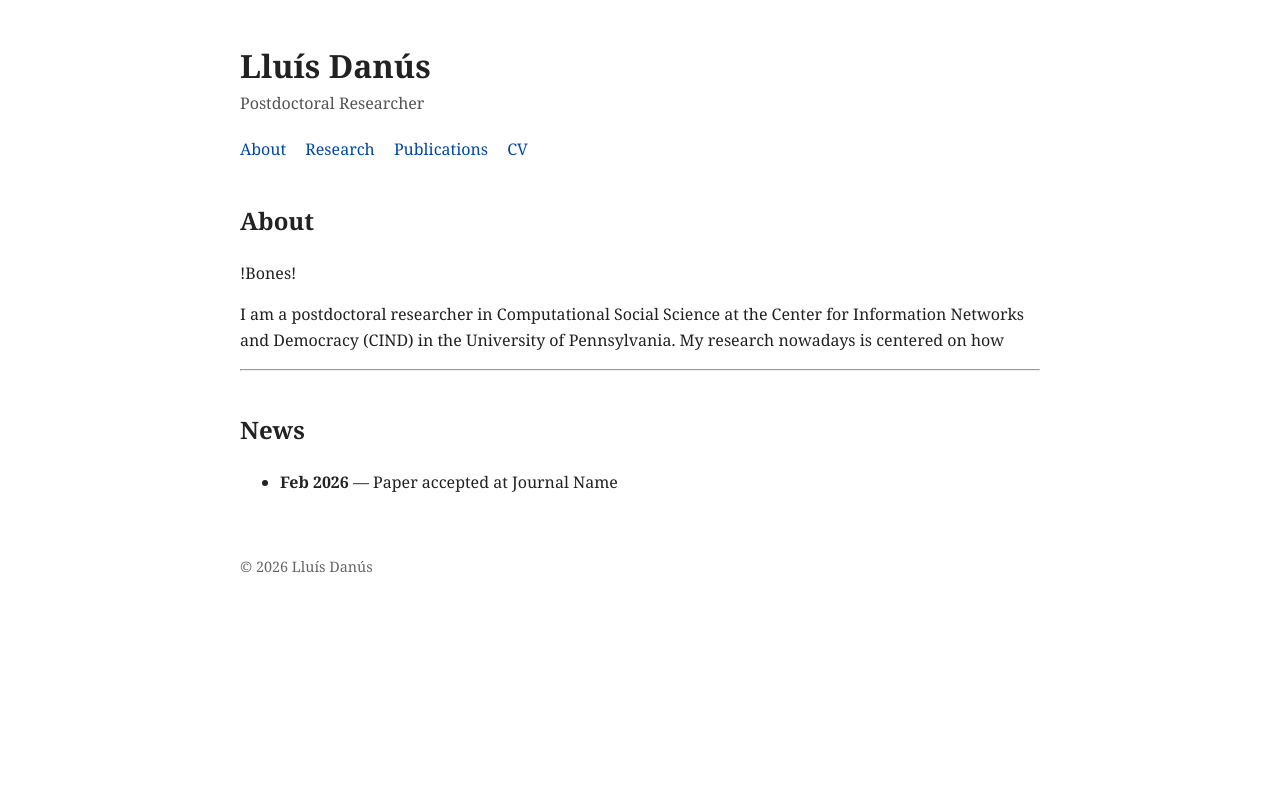
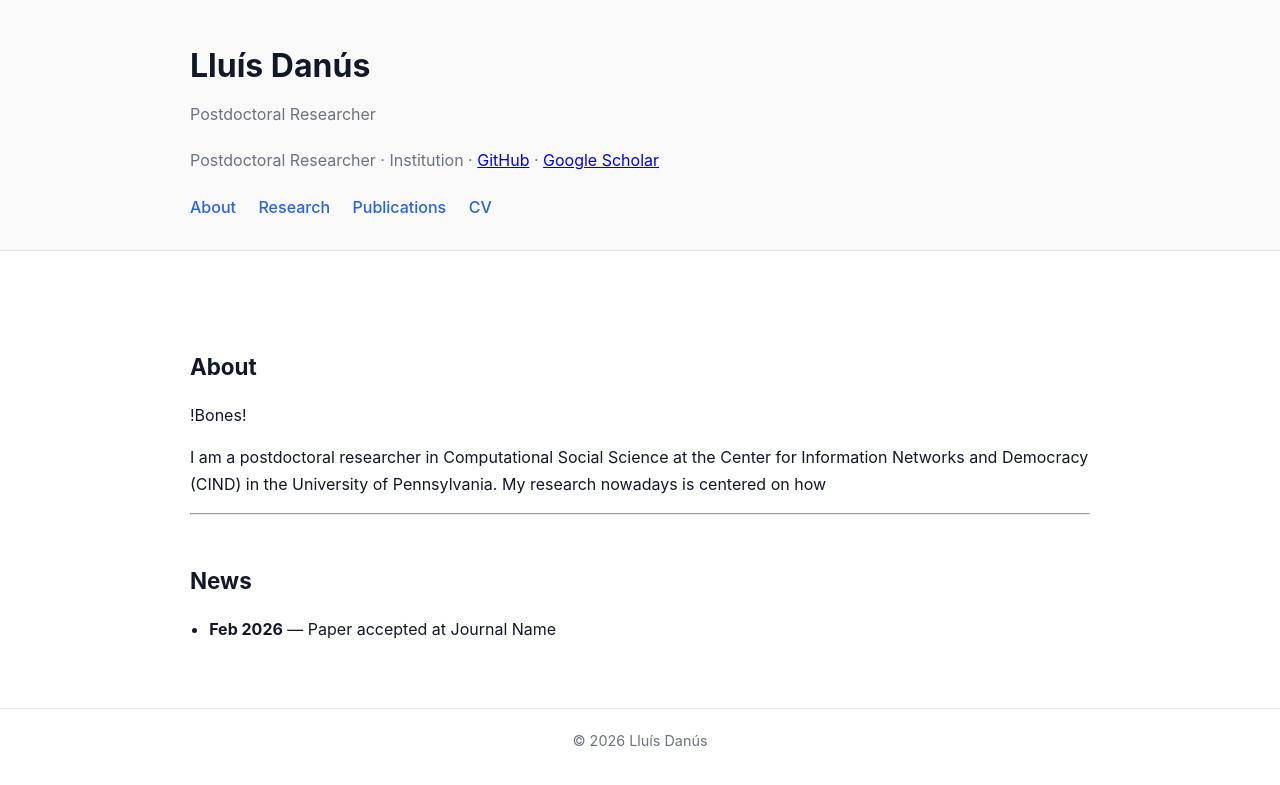
Before and after one commit to lluisdanus/lluisdanus.github.io, a Jekyll site: the page built from index.md, in a window 1280 px wide. Shown: the top 785 px of the page. Built offline with Jekyll 4.4.1, drawn with Linux system fonts in a browser that asks for light colours.

Commit message:
updated layout

```diff
--- a/_layouts/default.html
+++ b/_layouts/default.html
@@ -3,13 +3,20 @@
 <head>
   <meta charset="UTF-8">
   <title>{{ page.title }} | {{ site.title }}</title>
+  <meta name="viewport" content="width=device-width, initial-scale=1">
   <link rel="stylesheet" href="/assets/style.css">
 </head>
 <body>
 
-<header>
+<header class="site-header">
+  <div class="header-inner">
     <h1>{{ site.title }}</h1>
     <p class="subtitle">{{ site.description }}</p>
+    <p class="subtitle">
+	  Postdoctoral Researcher · Institution ·
+	  <a href="https://github.com/lluisdanus">GitHub</a> ·
+	  <a href="https://scholar.google.com/citations?user=DYeubX0AAAAJ&hl=ca">Google Scholar</a>
+	</p>
 
     <nav>
       <a href="/">About</a>
@@ -17,14 +24,15 @@
       <a href="/publications">Publications</a>
       <a href="/cv">CV</a>
     </nav>
+  </div>
 </header>
 
-<main>
+<main class="content">
   {{ content }}
 </main>
 
-<footer>
-  <p>© {{ site.time | date: "%Y" }} {{ site.title }}</p>
+<footer class="site-footer">
+  © {{ site.time | date: "%Y" }} {{ site.title }}
 </footer>
 
 </body>
--- a/assets/style.css
+++ b/assets/style.css
@@ -1,41 +1,76 @@
-body {
-  font-family: Georgia, "Times New Roman", serif;
-  max-width: 800px;
-  margin: 40px auto;
-  padding: 0 20px;
-  line-height: 1.6;
-  color: #222;
+:root {
+  --accent: #2563eb;   /* muted blue */
+  --text: #111827;
+  --muted: #6b7280;
+  --bg: #ffffff;
+  --border: #e5e7eb;
 }
 
-header h1 {
-  margin-bottom: 0;
+body {
+  font-family: -apple-system, BlinkMacSystemFont, "Inter", "Segoe UI",
+               Roboto, Helvetica, Arial, sans-serif;
+  background: var(--bg);
+  color: var(--text);
+  margin: 0;
+  line-height: 1.65;
+}
+
+.site-header {
+  border-bottom: 1px solid var(--border);
+  background: #fafafa;
+}
+
+.header-inner {
+  max-width: 900px;
+  margin: 0 auto;
+  padding: 40px 20px 30px;
+}
+
+.header-inner h1 {
+  margin: 0;
+  font-size: 2rem;
 }
 
 .subtitle {
-  margin-top: 0;
-  color: #555;
-}
-
-nav {
-  margin: 20px 0;
+  margin: 8px 0 20px;
+  color: var(--muted);
 }
 
 nav a {
-  margin-right: 15px;
+  margin-right: 18px;
   text-decoration: none;
-  color: #0047ab;
+  color: var(--accent);
+  font-weight: 500;
 }
 
 nav a:hover {
   text-decoration: underline;
 }
 
-h2 {
-  margin-top: 40px;
+.content {
+  max-width: 900px;
+  margin: 0 auto;
+  padding: 50px 20px;
 }
 
-footer {
-  margin-top: 60px;
-  font-size: 0.9em;
-  color: #666;
+h2 {
+  margin-top: 3rem;
+  margin-bottom: 1rem;
+  font-size: 1.4rem;
 }
+
+h3 {
+  margin-top: 2rem;
+}
+
+ul {
+  padding-left: 1.2rem;
+}
+
+.site-footer {
+  border-top: 1px solid var(--border);
+  padding: 20px;
+  text-align: center;
+  color: var(--muted);
+  font-size: 0.9rem;
+}
```
Lines whose indentation alone changed are shown as unchanged.
